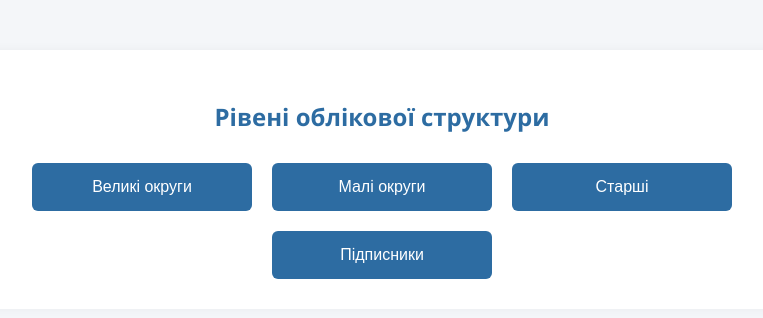
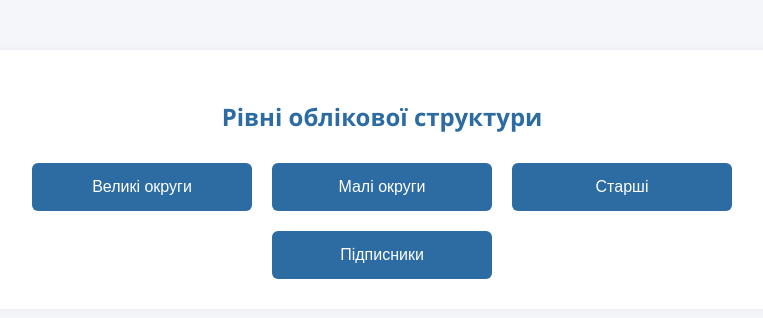
Before and after one commit to Aliina-ai/flask-form, a Flask app: page /home in a window 1280 px wide. Shown: the part 62-380 px from the top of the page, without its empty margins (258-1021 px from the left). Run offline with Flask 3, Linux system fonts and the light colour scheme; the visitor is signed in with stand-in values (Sample User, id 1).

Commit message:
Update home.html

```diff
--- a/templates/home.html
+++ b/templates/home.html
@@ -104,7 +104,7 @@
     </div>
 
     <div class="container">
-        <h2>Рівені облікової структури</h2>
+        <h2>Рівні облікової структури</h2>
         <div class="menu-buttons">
             <a href="{{ url_for('big_list') }}"><button>Великі округи</button></a>
             <a href="{{ url_for('small_list') }}"><button>Малі округи</button></a>
```
